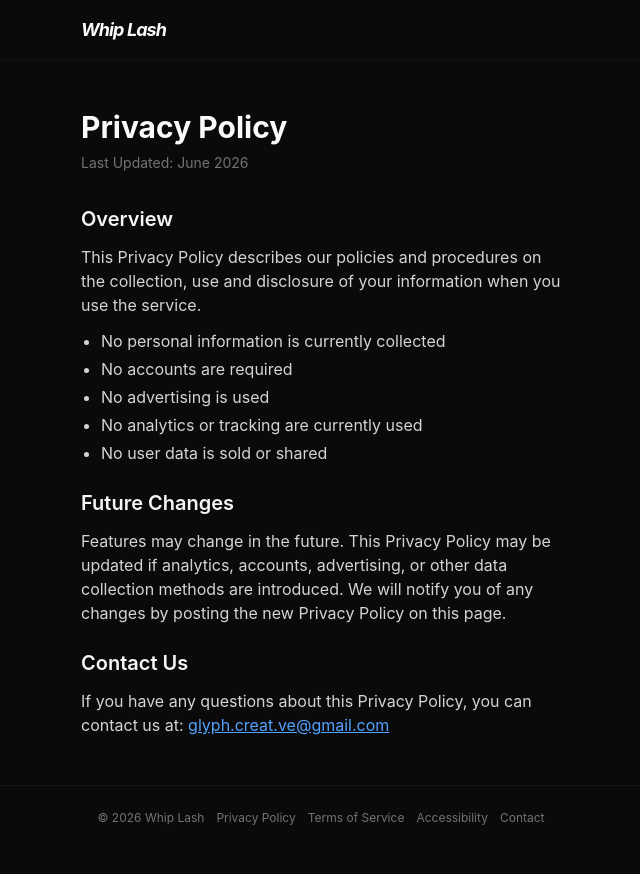
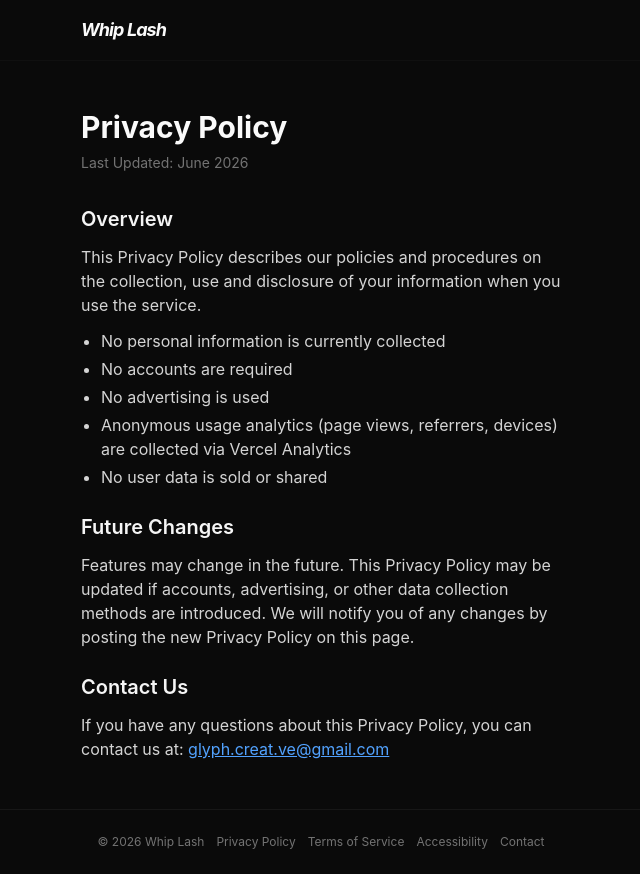
Before and after one commit to schawnery/whip-lash, a React (Vite) app: page /privacy in a window 1280 px wide. Shown: the whole page, without its empty margins (319-959 px from the left). Before the commit the page ends 850 px from the top, so only its background shows below. Built offline with nearby package versions, Linux system fonts and the light colour scheme.

Commit message:
analytics

```diff
--- a/package.json
+++ b/package.json
@@ -14,6 +14,7 @@
     "@radix-ui/react-slider": "^1.3.6",
     "@radix-ui/react-slot": "^1.2.4",
     "@tailwindcss/vite": "^4.3.0",
+    "@vercel/analytics": "^2.0.1",
     "clsx": "^2.1.1",
     "lucide-react": "^1.14.0",
     "react": "^19.2.5",
--- a/src/App.tsx
+++ b/src/App.tsx
@@ -1,5 +1,6 @@
 import { useEffect } from 'react';
 import { BrowserRouter, Routes, Route } from 'react-router-dom';
+import { Analytics } from '@vercel/analytics/react';
 import GameScreen from './features/game/GameScreen';
 import Layout from './components/Layout';
 import Privacy from './pages/Privacy';
@@ -15,6 +16,7 @@ function App() {
   }, []);
 
   return (
+    <>
       <BrowserRouter>
         <Routes>
           <Route path="/" element={<Layout />}>
@@ -26,6 +28,8 @@ function App() {
           </Route>
         </Routes>
       </BrowserRouter>
+      <Analytics />
+    </>
   );
 }
 
--- a/src/pages/Privacy.tsx
+++ b/src/pages/Privacy.tsx
@@ -16,7 +16,7 @@ export default function Privacy() {
             <li>No personal information is currently collected</li>
             <li>No accounts are required</li>
             <li>No advertising is used</li>
-            <li>No analytics or tracking are currently used</li>
+            <li>Anonymous usage analytics (page views, referrers, devices) are collected via Vercel Analytics</li>
             <li>No user data is sold or shared</li>
           </ul>
         </section>
@@ -24,7 +24,7 @@ export default function Privacy() {
         <section className="space-y-3">
           <h2 className="text-xl font-semibold text-neutral-100">Future Changes</h2>
           <p>
-            Features may change in the future. This Privacy Policy may be updated if analytics, accounts, advertising, or other data collection methods are introduced. We will notify you of any changes by posting the new Privacy Policy on this page.
+            Features may change in the future. This Privacy Policy may be updated if accounts, advertising, or other data collection methods are introduced. We will notify you of any changes by posting the new Privacy Policy on this page.
           </p>
         </section>
 
```
Also changed, not shown: 1 other file (tests, documents, lock files or other folders). Lines whose indentation alone changed are shown as unchanged.
